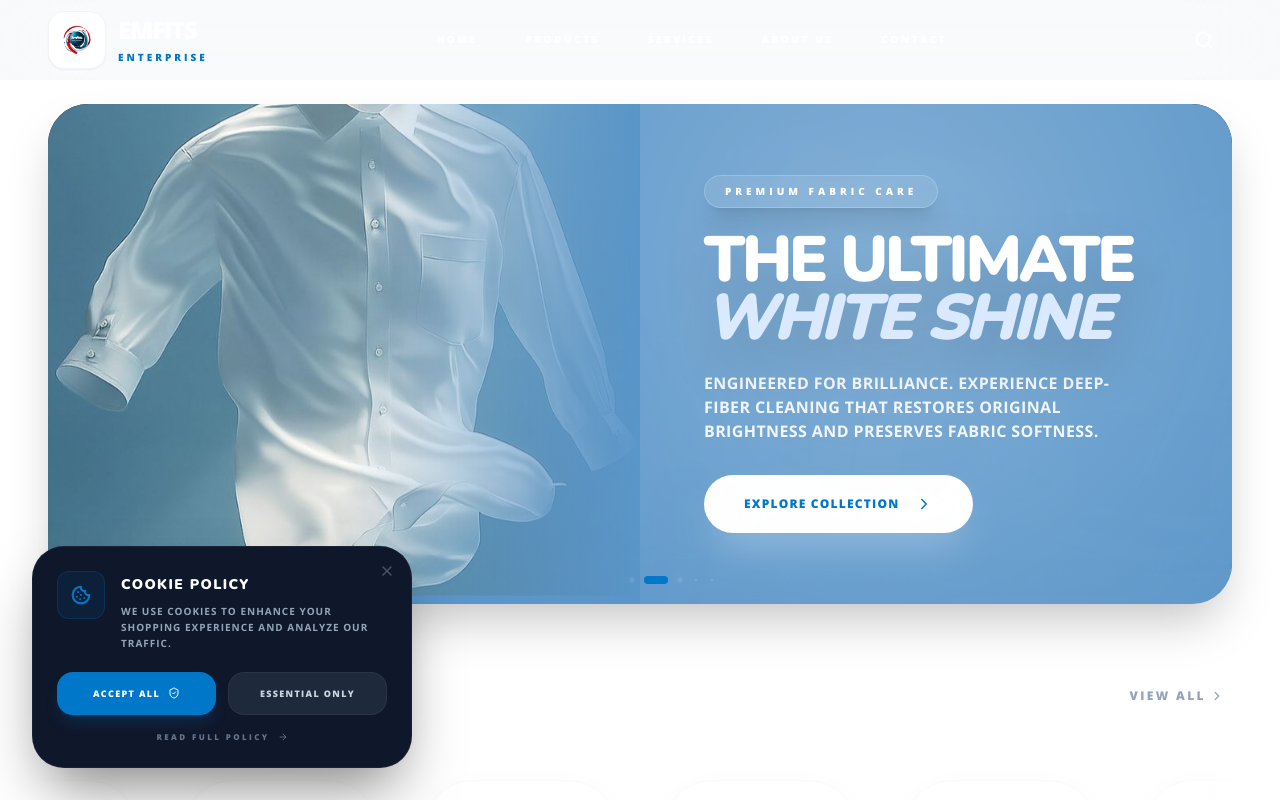
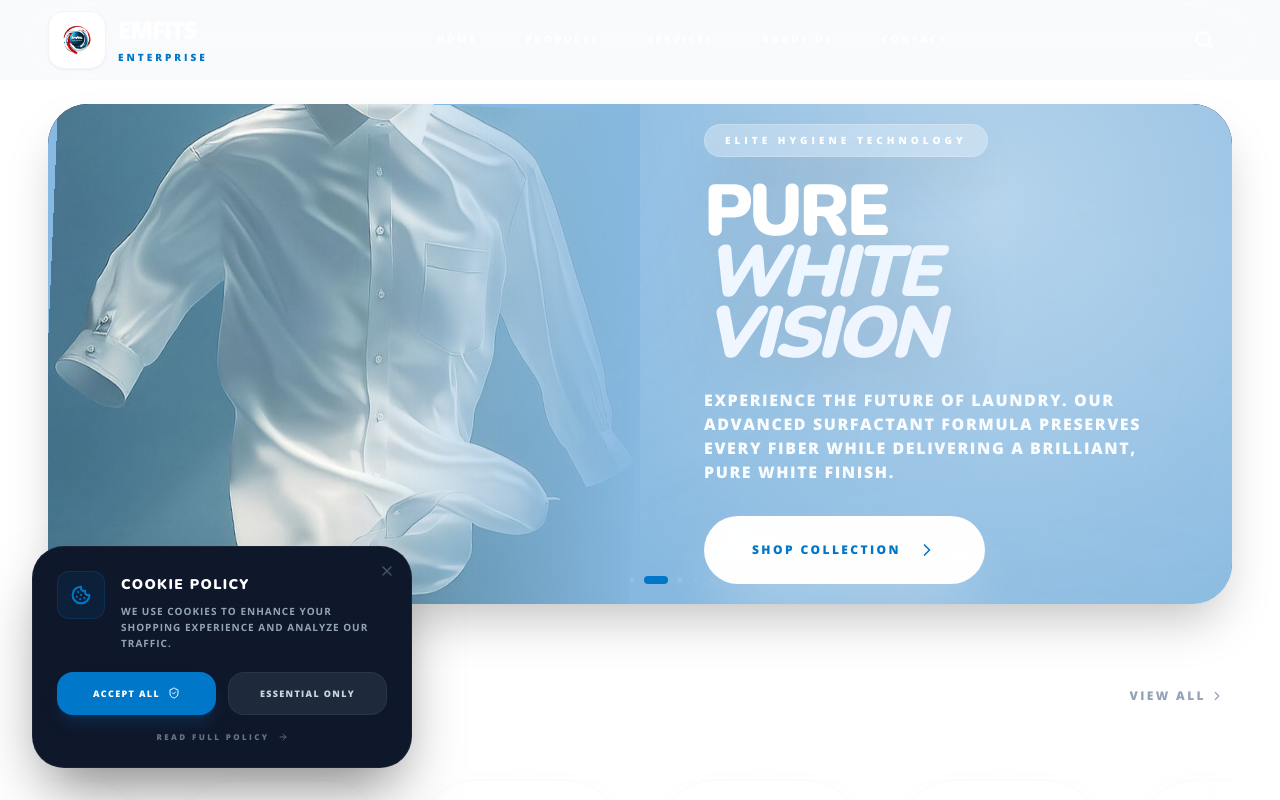
Before and after one commit to Philemoncare/Emfits, a Next.js app: page / in a window 1280 px wide. Shown: the top 800 px of the page. Built offline with nearby package versions, Linux system fonts and the light colour scheme.

Commit message:
Refine Hero section with optimized lighting and color matching for the new shirt visual

```diff
--- a/src/components/sections/Hero.tsx
+++ b/src/components/sections/Hero.tsx
@@ -105,37 +105,37 @@ const Hero = () => {
 
               {/* Slide 2: Superior Fabric Care (Shirt) */}
               <SwiperSlide>
-                <div className="relative w-full h-full bg-[#5b96c9] dark:bg-slate-900 overflow-hidden">
-                   {/* Dynamic Lighting Effects to match shirt image */}
-                   <div className="absolute inset-0 bg-[radial-gradient(circle_at_70%_30%,_rgba(255,255,255,0.25)_0%,_transparent_60%)] pointer-events-none" />
-                   <div className="absolute bottom-[-10%] left-[-10%] w-[50%] h-[50%] bg-blue-400/20 blur-[100px] rounded-full" />
+                <div className="relative w-full h-full bg-[#87b9e0] dark:bg-slate-900 overflow-hidden">
+                   {/* Dynamic Lighting Effects to match the new shirt render */}
+                   <div className="absolute inset-0 bg-[radial-gradient(circle_at_80%_20%,_rgba(255,255,255,0.4)_0%,_transparent_50%)] pointer-events-none" />
+                   <div className="absolute top-[-20%] left-[-10%] w-[60%] h-[60%] bg-blue-300/20 blur-[120px] rounded-full" />
 
                    <div className="flex flex-col md:flex-row h-full">
-                      {/* Image - Fully integrated */}
+                      {/* Image - Immersive Blend */}
                       <div className="h-[55%] md:h-full md:w-1/2 relative overflow-hidden">
                         <img
                           src="/images/shirt.jpg"
                           alt="Premium Fabric Care"
-                          className="w-full h-full object-cover animate-float"
+                          className="w-full h-full object-cover animate-float-slow"
                         />
-                        {/* Advanced Blend Masking */}
-                        <div className="absolute inset-0 bg-gradient-to-t from-[#5b96c9] via-transparent to-transparent md:hidden" />
-                        <div className="absolute inset-0 bg-gradient-to-r from-transparent via-transparent to-[#5b96c9] hidden md:block" />
+                        {/* Perfect Blend Masking for the new blue tone */}
+                        <div className="absolute inset-0 bg-gradient-to-t from-[#87b9e0] via-transparent to-transparent md:hidden" />
+                        <div className="absolute inset-0 bg-gradient-to-r from-transparent via-transparent to-[#87b9e0] hidden md:block" />
                       </div>
 
                       <div className="flex-1 flex flex-col justify-center items-center md:items-start text-center md:text-left px-6 md:px-12 lg:px-16 pt-4 pb-12 md:py-0 relative z-10">
-                         <div className="bg-white/10 backdrop-blur-md px-5 py-2 rounded-full text-[10px] font-black text-white uppercase tracking-[0.4em] mb-6 border border-white/20 shadow-xl">
-                            Premium Fabric Care
+                         <div className="bg-white/30 backdrop-blur-xl px-5 py-2 rounded-full text-[10px] font-black text-white uppercase tracking-[0.4em] mb-6 border border-white/20 shadow-2xl">
+                            Elite Hygiene Technology
                          </div>
-                         <h2 className="text-white text-[clamp(2rem,5vw,4rem)] font-black mb-6 leading-[0.9] tracking-tighter uppercase drop-shadow-2xl">
-                            The Ultimate <br className="hidden md:block" /> <span className="text-blue-100 italic">White Shine</span>
+                         <h2 className="text-white text-[clamp(2.2rem,6vw,4.5rem)] font-black mb-6 leading-[0.85] tracking-tighter uppercase drop-shadow-[0_10px_30px_rgba(0,0,0,0.1)]">
+                            Pure <br className="hidden md:block" /> <span className="text-blue-50 italic">White Vision</span>
                          </h2>
-                         <p className="text-white/90 text-xs md:text-sm lg:text-base mb-8 max-w-md leading-relaxed font-bold uppercase tracking-wide">
-                            Engineered for brilliance. Experience deep-fiber cleaning that restores original brightness and preserves fabric softness.
+                         <p className="text-white/95 text-xs md:text-sm lg:text-base mb-8 max-w-md leading-relaxed font-black uppercase tracking-[0.1em]">
+                            Experience the future of laundry. Our advanced surfactant formula preserves every fiber while delivering a brilliant, pure white finish.
                          </p>
-                         <Link href="/products?category=Washing%20Powders" className="group relative inline-flex items-center gap-4 bg-white text-primary px-10 py-5 rounded-full overflow-hidden transition-all active:scale-95 shadow-[0_20px_40px_-10px_rgba(255,255,255,0.3)]">
-                            <span className="relative z-10 text-xs font-black uppercase tracking-widest">Explore Collection</span>
-                            <ChevronRight size={18} className="relative z-10 group-hover:translate-x-1 transition-transform" />
+                         <Link href="/products?category=Washing%20Powders" className="group relative inline-flex items-center gap-4 bg-white text-primary px-12 py-6 rounded-full overflow-hidden transition-all active:scale-95 shadow-[0_30px_60px_-15px_rgba(255,255,255,0.4)]">
+                            <span className="relative z-10 text-xs font-black uppercase tracking-[0.2em]">Shop Collection</span>
+                            <ChevronRight size={20} className="relative z-10 group-hover:translate-x-1 transition-transform" />
                          </Link>
                       </div>
                    </div>
```
